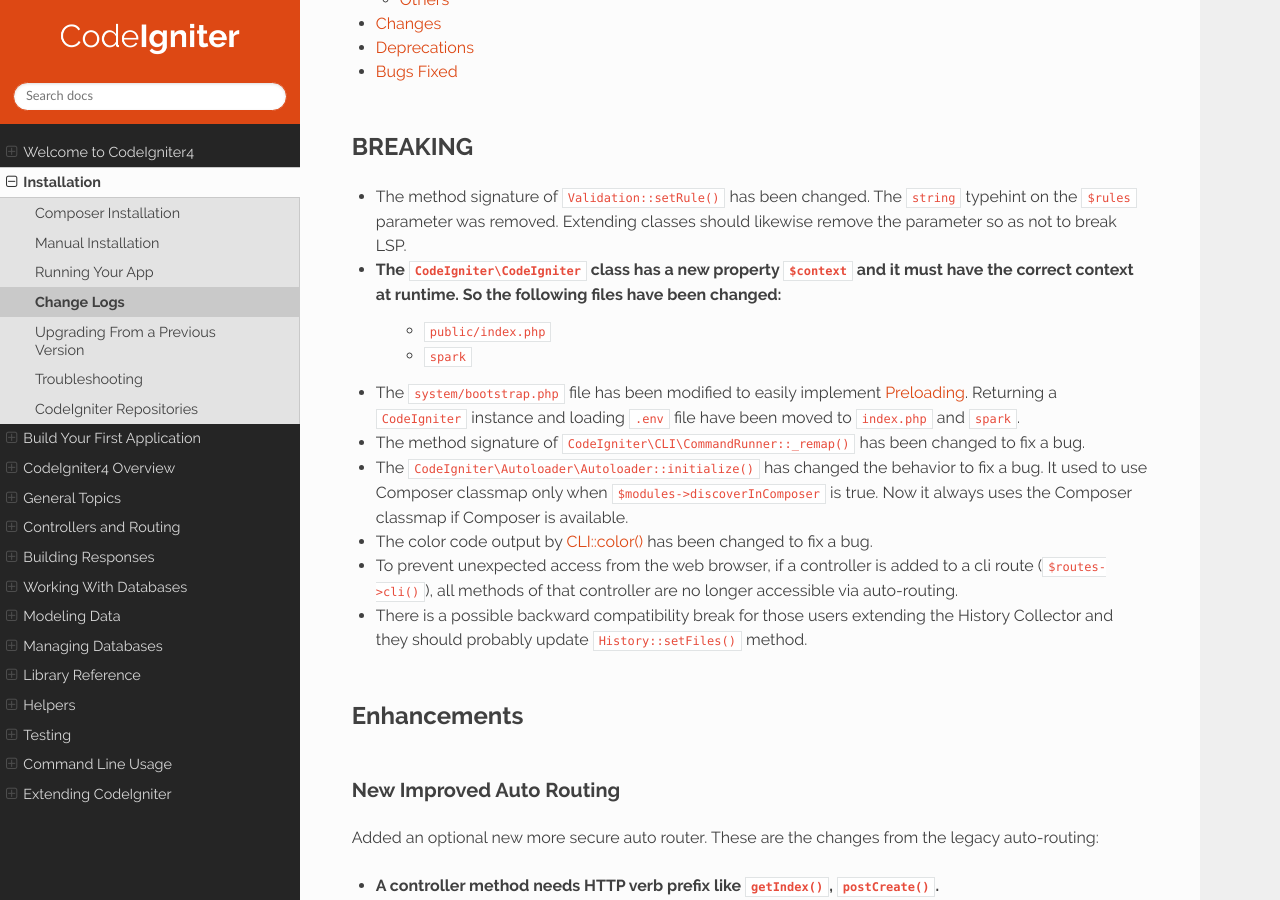
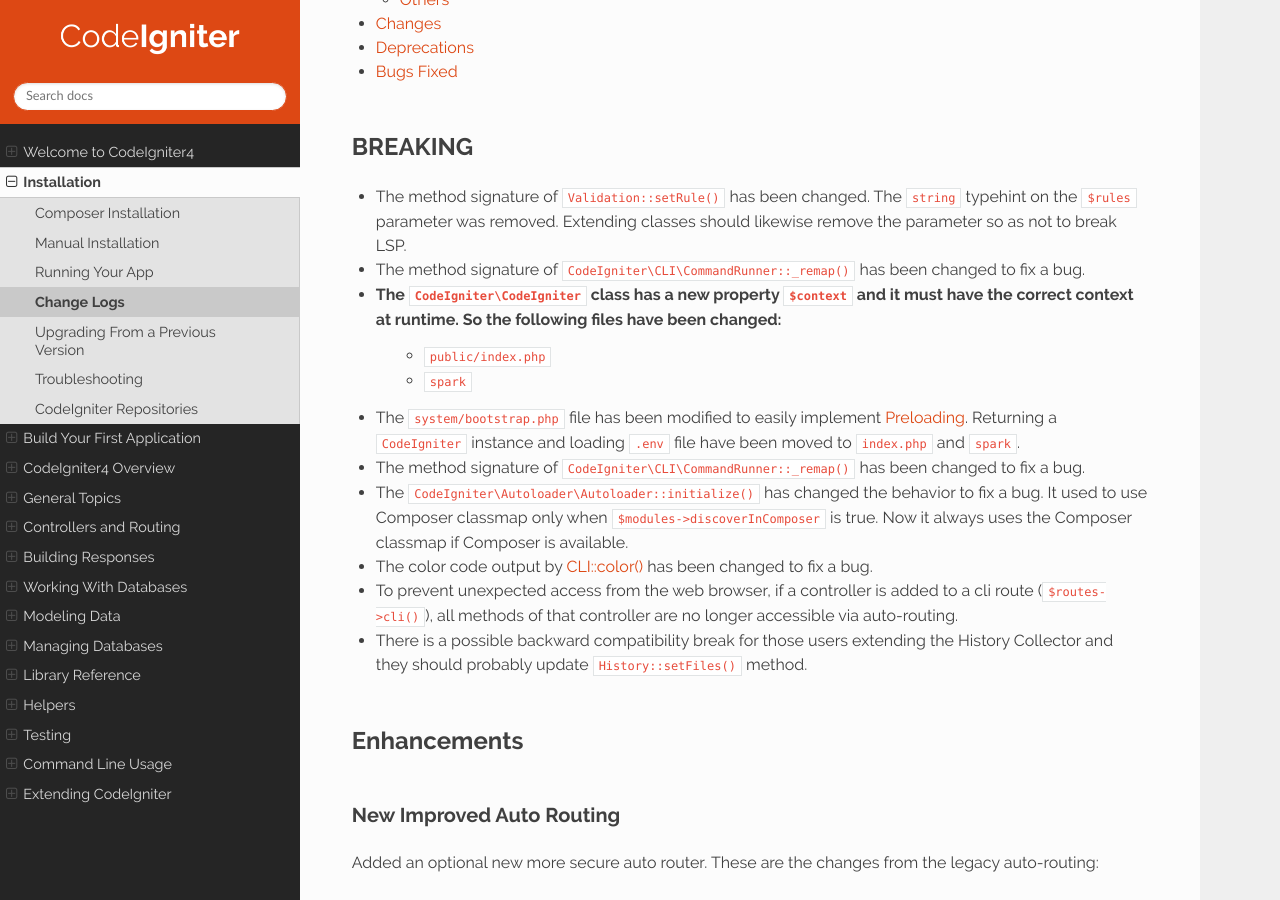
Before and after one commit to NEKOGET/ci4_user_guide_src, a Sphinx documentation site: the page built from source/changelogs/v4.2.0.rst, in a window 1280 px wide and 900 px high, scrolled down 384 px. Built offline with Sphinx 7.4.7 and the Read the Docs theme 2.0.0, drawn with Linux system fonts in a browser that asks for light colours; cross-references to code outside the pages are shown as plain code.

```diff
--- a/source/changelogs/v4.2.0.rst
+++ b/source/changelogs/v4.2.0.rst
@@ -13,6 +13,7 @@ BREAKING
 ********
 
 - The method signature of ``Validation::setRule()`` has been changed. The ``string`` typehint on the ``$rules`` parameter was removed. Extending classes should likewise remove the parameter so as not to break LSP.
+- The method signature of ``CodeIgniter\CLI\CommandRunner::_remap()`` has been changed to fix a bug.
 - The ``CodeIgniter\CodeIgniter`` class has a new property ``$context`` and it must have the correct context at runtime. So the following files have been changed:
     - ``public/index.php``
     - ``spark``
```
